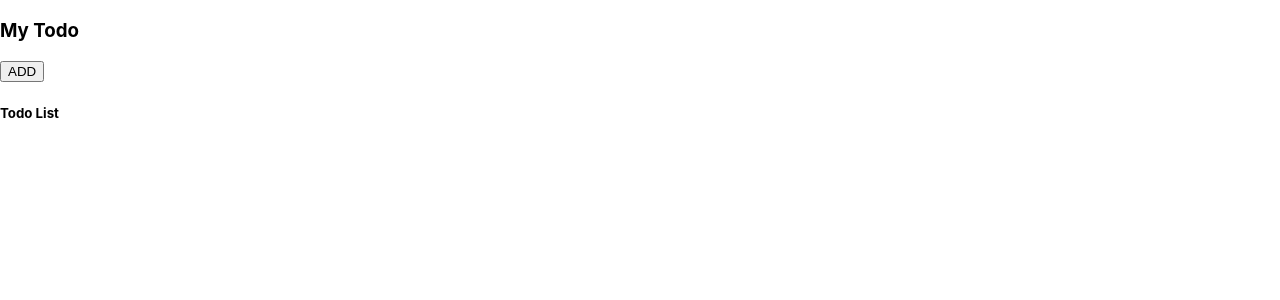
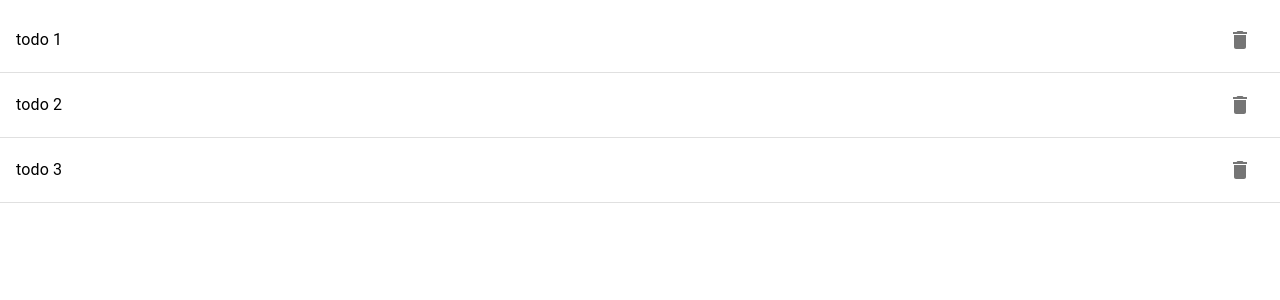
Before and after one commit to kantasasakimaru/react_todo_app, a React (Create React App) app: page / in a window 1280 px wide. Shown: the top 300 px of the page. Built offline with nearby package versions, Linux system fonts and the light colour scheme.

Commit message:
material ui 練習

```diff
--- a/package.json
+++ b/package.json
@@ -3,6 +3,8 @@
   "version": "0.1.0",
   "private": true,
   "dependencies": {
+    "@material-ui/core": "^4.9.9",
+    "@material-ui/icons": "^4.9.1",
     "@testing-library/jest-dom": "^4.2.4",
     "@testing-library/react": "^9.3.2",
     "@testing-library/user-event": "^7.1.2",
--- a/src/App.js
+++ b/src/App.js
@@ -1,18 +1,52 @@
 import React, { Component } from 'react';
-import { Route } from 'react-router-dom';
-import TodoForm from './component/TodoForm';
-import TodoList from './component/TodoList';
+import List from '@material-ui/core/List';
+import ListItem from '@material-ui/core/ListItem';
+import ListItemText from '@material-ui/core/ListItemText';
+import IconButton from '@material-ui/core/IconButton';
+import DeletIcon from '@material-ui/icons/Delete';
+import Divider from '@material-ui/core/Divider';
 
 class App extends Component {
 
+  constructor(props) {
+    super(props);
+    this.state = {
+      todos: [
+        { id: "1", text: "todo 1" },
+        { id: "2", text: "todo 2" },
+        { id: "3", text: "todo 3" }
+      ]
+    };
+  }
+
+  deleteTodo(id) {
+    let todos = this.state.todos;
+    todos = todos.filter((todo) => todo.id !== id);
+    this.setState({ todos: todos });
+  }
+
   render() {
     return (
-      <div>
-        <h3>My Todo</h3>
-        <Route path="/" component={TodoList} exact={true} />
-        <Route path="/todos/add" component={TodoForm} />
-      </div>
-    );
+      <List>
+        {
+          this.state.todos.map((todo) => {
+            return (
+              <div>
+                <ListItem key={todo.id}>
+                  <ListItemText>{todo.text}</ListItemText>
+                  <IconButton variant="fab" aria-label="delete"
+                    onClick={this.deleteTodo.bind(this, todo.id)}>
+                    <DeletIcon />
+                  </IconButton>
+                </ListItem>
+                <Divider />
+              </div>
+            )
+          })
+        }
+      </List>
+
+    )
   }
 }
 
```
Also changed, not shown: 1 other file (tests, documents, lock files or other folders).
